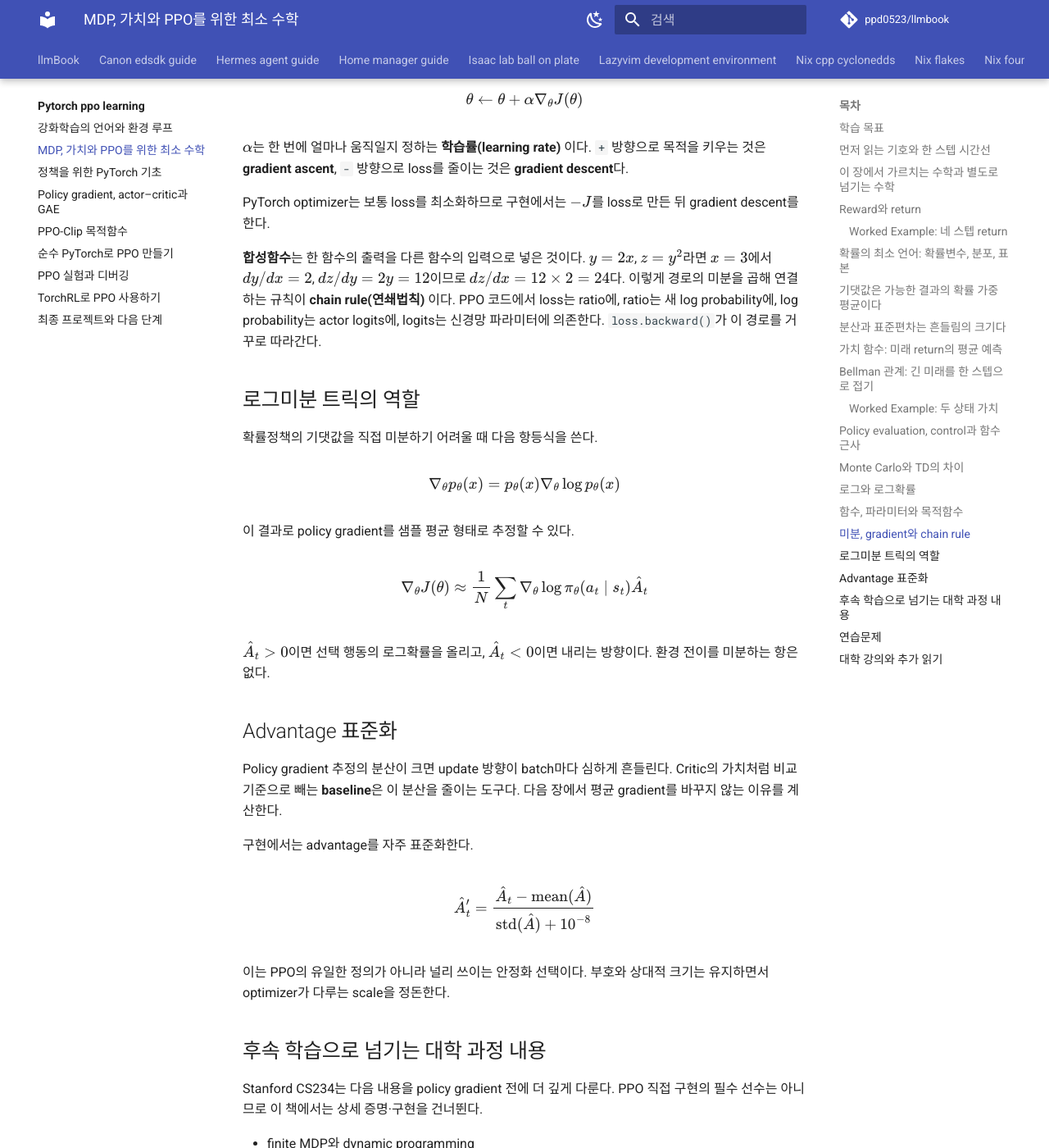
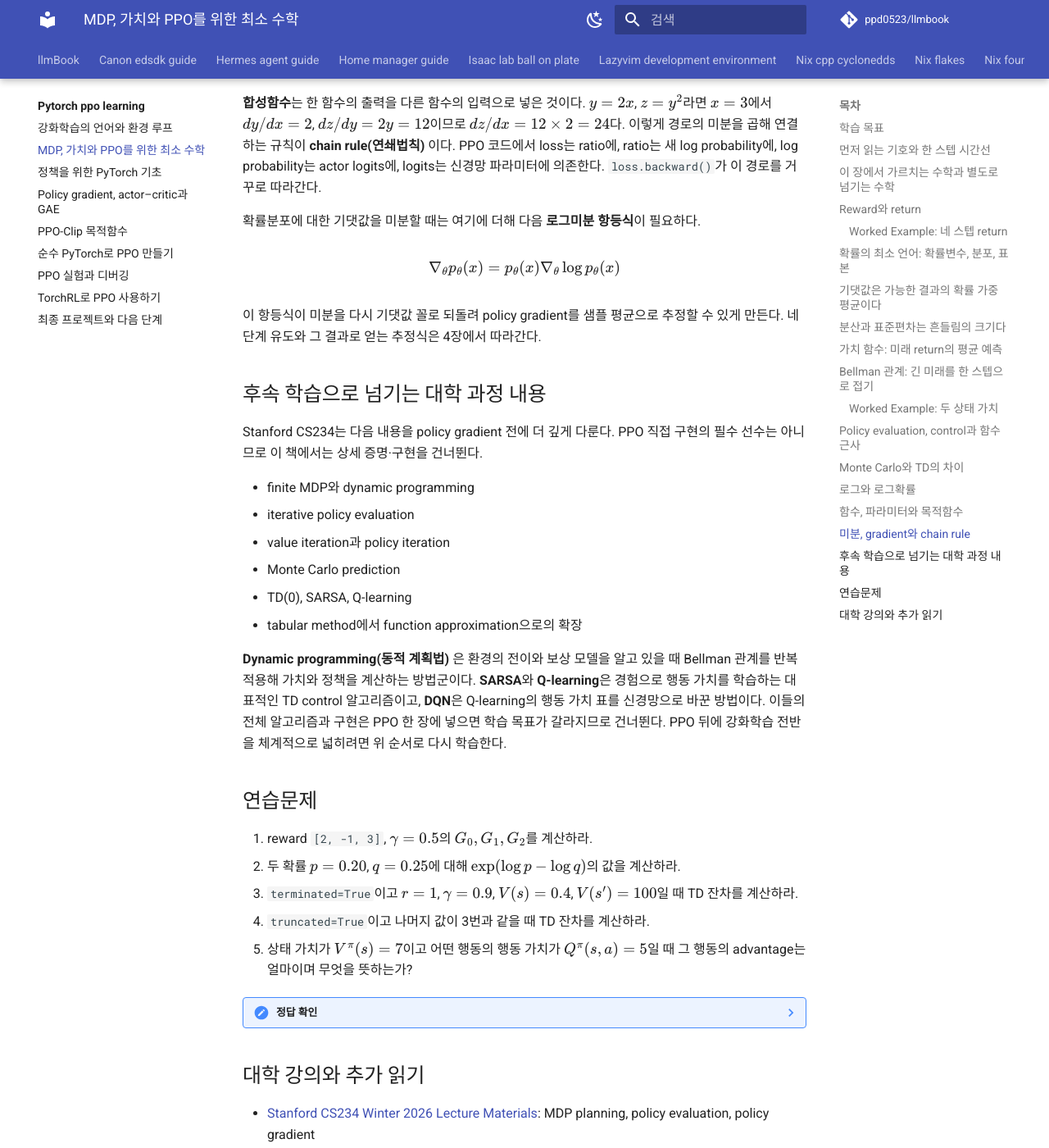
Before and after one commit to ppd0523/llmbook, an MkDocs documentation site: the page built from docs/pytorch-ppo-learning/02-mdp-value-and-math.md, in a window 1280 px wide and 1400 px high, scrolled down 8607 px. Shown: the whole window at 82% size. Built offline with MkDocs 1.6.1 and Material for MkDocs 9.7.7, drawn with Linux system fonts in a browser that asks for light colours; comment, search, counter and statistics services are not loaded; some of the changed text lies outside the part shown.

Commit message:
docs: move algorithm formulas out of the math chapter
2장의 경계를 "PPO 수식을 읽는 수학 도구"로 좁힌다. 목적함수의 구체적
정의, 로그미분 트릭의 유도와 policy gradient 추정식, probability ratio,
advantage 표준화는 모두 4·5·6장이 본격적으로 다루는 내용인데 2장이
전방 참조 없이 먼저 제시해 같은 수식을 두 번 다른 깊이로 만나게 했다.

- ratio 유도와 예시는 5장으로 넘기고 2장에는 로그확률 도구와 전방 참조만 남긴다
- 로그미분 항등식은 남기되 네 단계 유도와 추정식은 4장을 가리킨다
- advantage 표준화 수식은 실제 적용 지점인 6장 코드 옆으로 옮긴다
- advantage 정의는 가치 함수 표에 붙이고 추정 방법은 4장으로 넘긴다
- 이관에 맞춰 2장 학습 목표와 연습문제 2·5번을 도구 수준으로 교체한다

검증: mkdocs build --strict 통과.

Co-Authored-By: Claude Opus 5 <noreply@anthropic.com>

```diff
--- a/docs/pytorch-ppo-learning/02-mdp-value-and-math.md
+++ b/docs/pytorch-ppo-learning/02-mdp-value-and-math.md
@@ -10,7 +10,6 @@
 2. 상태 가치와 행동 가치를 기댓값으로 설명한다.
 3. Bellman 관계, TD target, TD 오차·잔차를 한 스텝 그림으로 연결한다.
 4. 로그확률, 기댓값, 기울기, chain rule이 policy gradient에서 맡는 역할을 설명한다.
-5. PPO probability ratio를 확률과 로그확률 두 방식으로 계산한다.
 
 ## 먼저 읽는 기호와 한 스텝 시간선
 
@@ -153,13 +152,7 @@ $$
 | 왼쪽 | 0.25 | 4 | -3 |
 | 오른쪽 | 0.75 | 8 | 1 |
 
-**Advantage(이점) 함수**는 특정 행동 가치가 상태의 평균 가치보다 얼마나 나은지를 나타낸다.
-
-$$
-A^\pi(s,a)=Q^\pi(s,a)-V^\pi(s)
-$$
-
-양수면 그 상태의 정책 평균보다 좋은 행동, 음수면 나쁜 행동이다. PPO actor가 직접 사용하는 핵심 신호다.
+위 표의 마지막 열이 **advantage(이점) 함수** $A^\pi(s,a)=Q^\pi(s,a)-V^\pi(s)$이며, 특정 행동 가치가 그 상태의 평균 가치보다 얼마나 나은지를 나타낸다. 양수면 그 상태의 정책 평균보다 좋은 행동, 음수면 나쁜 행동이다. 여기서는 정의까지만 본다. PPO가 $Q^\pi$를 모르는 채로 이 값을 어떻게 추정해 actor에 넣는지는 4장에서 baseline과 GAE로 다룬다.
 
 ## Bellman 관계: 긴 미래를 한 스텝으로 접기
 
@@ -250,20 +243,13 @@ $$
 
 궤적 확률에는 여러 시점의 정책 확률이 곱으로 들어간다. 로그를 취하면 시점별 `log_prob` 합으로 바뀌며, PyTorch 확률분포도 `log_prob()`을 직접 제공한다.
 
-PPO에서는 새 정책과 old 정책의 같은 행동 확률 비율을 계산한다.
-
-$$
-r_t(\theta)=\frac{\pi_\theta(a_t\mid s_t)}{\pi_{old}(a_t\mid s_t)}
-=\exp[\log\pi_\theta(a_t\mid s_t)-\log\pi_{old}(a_t\mid s_t)]
-$$
-
-예를 들어 old 확률이 0.4, 새 확률이 0.5라면 ratio는 $0.5/0.4=1.25$다. 같은 계산을 로그확률 차이의 지수로 수행하면 수치적으로 안정적이다.
+로그확률의 **차이**를 지수로 되돌리면 두 확률의 비가 된다. 즉 $\exp(\log p-\log q)=p/q$이며, 확률을 직접 나누는 것보다 수치적으로 안정적이다. PPO는 바로 이 계산으로 old 정책과 현재 정책의 확률비 $r_t(\theta)$를 구한다. 정의와 쓰임은 5장에서 다룬다.
 
 ## 함수, 파라미터와 목적함수
 
 **함수(function)** 는 입력을 출력으로 바꾸는 규칙이다. $f(x)=x^2$은 입력 3을 출력 9로 바꾼다. 신경망도 관측을 행동 점수로 바꾸는 큰 함수다. 함수의 동작을 바꿀 수 있는 내부 숫자를 **파라미터(parameter)** 라 하고, actor 파라미터 전체를 $\theta$로 쓴다.
 
-학습으로 크게 만들고 싶은 기준을 **목적함수(objective)** $J(\theta)$라 한다. 반대로 optimizer가 작게 만들 값은 **손실(loss)** 이다. 기대 return을 최대화하고 싶다면 loss를 $-J(\theta)$로 만들어 최소화할 수 있다. 부호가 바뀌었을 뿐 같은 목표다.
+학습으로 크게 만들고 싶은 기준을 **목적함수(objective)** $J(\theta)$라 한다. 반대로 optimizer가 작게 만들 값은 **손실(loss)** 이다. 기대 return을 최대화하고 싶다면 loss를 $-J(\theta)$로 만들어 최소화할 수 있다. 부호가 바뀌었을 뿐 같은 목표다. 강화학습에서 $J(\theta)$가 구체적으로 무엇인지는 4장에서 기대 return $\mathbb E_{\tau\sim\pi_\theta}[G_0]$로 정의한다.
 
 ## 미분, gradient와 chain rule
 
@@ -283,34 +269,13 @@ PyTorch optimizer는 보통 loss를 최소화하므로 구현에서는 $-J$를 l
 
 **합성함수**는 한 함수의 출력을 다른 함수의 입력으로 넣은 것이다. $y=2x$, $z=y^2$라면 $x=3$에서 $dy/dx=2$, $dz/dy=2y=12$이므로 $dz/dx=12\times2=24$다. 이렇게 경로의 미분을 곱해 연결하는 규칙이 **chain rule(연쇄법칙)** 이다. PPO 코드에서 loss는 ratio에, ratio는 새 log probability에, log probability는 actor logits에, logits는 신경망 파라미터에 의존한다. `loss.backward()`가 이 경로를 거꾸로 따라간다.
 
-## 로그미분 트릭의 역할
-
-확률정책의 기댓값을 직접 미분하기 어려울 때 다음 항등식을 쓴다.
+확률분포에 대한 기댓값을 미분할 때는 여기에 더해 다음 **로그미분 항등식**이 필요하다.
 
 $$
 \nabla_\theta p_\theta(x)=p_\theta(x)\nabla_\theta\log p_\theta(x)
 $$
 
-이 결과로 policy gradient를 샘플 평균 형태로 추정할 수 있다.
-
-$$
-\nabla_\theta J(\theta)\approx
-\frac1N\sum_t\nabla_\theta\log\pi_\theta(a_t\mid s_t)\hat A_t
-$$
-
-$\hat A_t>0$이면 선택 행동의 로그확률을 올리고, $\hat A_t<0$이면 내리는 방향이다. 환경 전이를 미분하는 항은 없다.
-
-## Advantage 표준화
-
-Policy gradient 추정의 분산이 크면 update 방향이 batch마다 심하게 흔들린다. Critic의 가치처럼 비교 기준으로 빼는 **baseline**은 이 분산을 줄이는 도구다. 다음 장에서 평균 gradient를 바꾸지 않는 이유를 계산한다.
-
-구현에서는 advantage를 자주 표준화한다.
-
-$$
-\hat A'_t=\frac{\hat A_t-\operatorname{mean}(\hat A)}{\operatorname{std}(\hat A)+10^{-8}}
-$$
-
-이는 PPO의 유일한 정의가 아니라 널리 쓰이는 안정화 선택이다. 부호와 상대적 크기는 유지하면서 optimizer가 다루는 scale을 정돈한다.
+이 항등식이 미분을 다시 기댓값 꼴로 되돌려 policy gradient를 샘플 평균으로 추정할 수 있게 만든다. 네 단계 유도와 그 결과로 얻는 추정식은 4장에서 따라간다.
 
 ## 후속 학습으로 넘기는 대학 과정 내용
 
@@ -328,13 +293,13 @@ Stanford CS234는 다음 내용을 policy gradient 전에 더 깊게 다룬다.
 ## 연습문제
 
 1. reward `[2, -1, 3]`, $\gamma=0.5$의 $G_0,G_1,G_2$를 계산하라.
-2. old 행동 확률 0.25, 새 행동 확률 0.20의 ratio를 계산하라.
+2. 두 확률 $p=0.20$, $q=0.25$에 대해 $\exp(\log p-\log q)$의 값을 계산하라.
 3. `terminated=True`이고 $r=1$, $\gamma=0.9$, $V(s)=0.4$, $V(s')=100$일 때 TD 잔차를 계산하라.
 4. `truncated=True`이고 나머지 값이 3번과 같을 때 TD 잔차를 계산하라.
-5. advantage가 음수일 때 선택 행동 확률을 어느 방향으로 바꾸어야 하는가?
+5. 상태 가치가 $V^\pi(s)=7$이고 어떤 행동의 행동 가치가 $Q^\pi(s,a)=5$일 때 그 행동의 advantage는 얼마이며 무엇을 뜻하는가?
 
 ??? note "정답 확인"
-    1번: $G_2=3$, $G_1=0.5$, $G_0=2.25$. 2번: $0.8$. 3번: 자연 종료이므로 다음 가치를 버려 $1-0.4=0.6$. 4번: 시간 제한은 bootstrap하므로 $1+0.9(100)-0.4=90.6$. 5번: 낮추는 방향이다.
+    1번: $G_2=3$, $G_1=0.5$, $G_0=2.25$. 2번: $0.20/0.25=0.8$. 3번: 자연 종료이므로 $b_t=0$이라 다음 가치를 버려 $1-0.4=0.6$. 4번: 시간 제한은 $b_t=1$로 bootstrap하므로 $1+0.9(100)-0.4=90.6$. 5번: $5-7=-2$이며 그 상태의 정책 평균보다 나쁜 행동이라는 뜻이다.
 
 ## 대학 강의와 추가 읽기
 
```
Also changed, not shown: docs/pytorch-ppo-learning/06-build-ppo-with-pytorch.md (+7 -1 lines).
